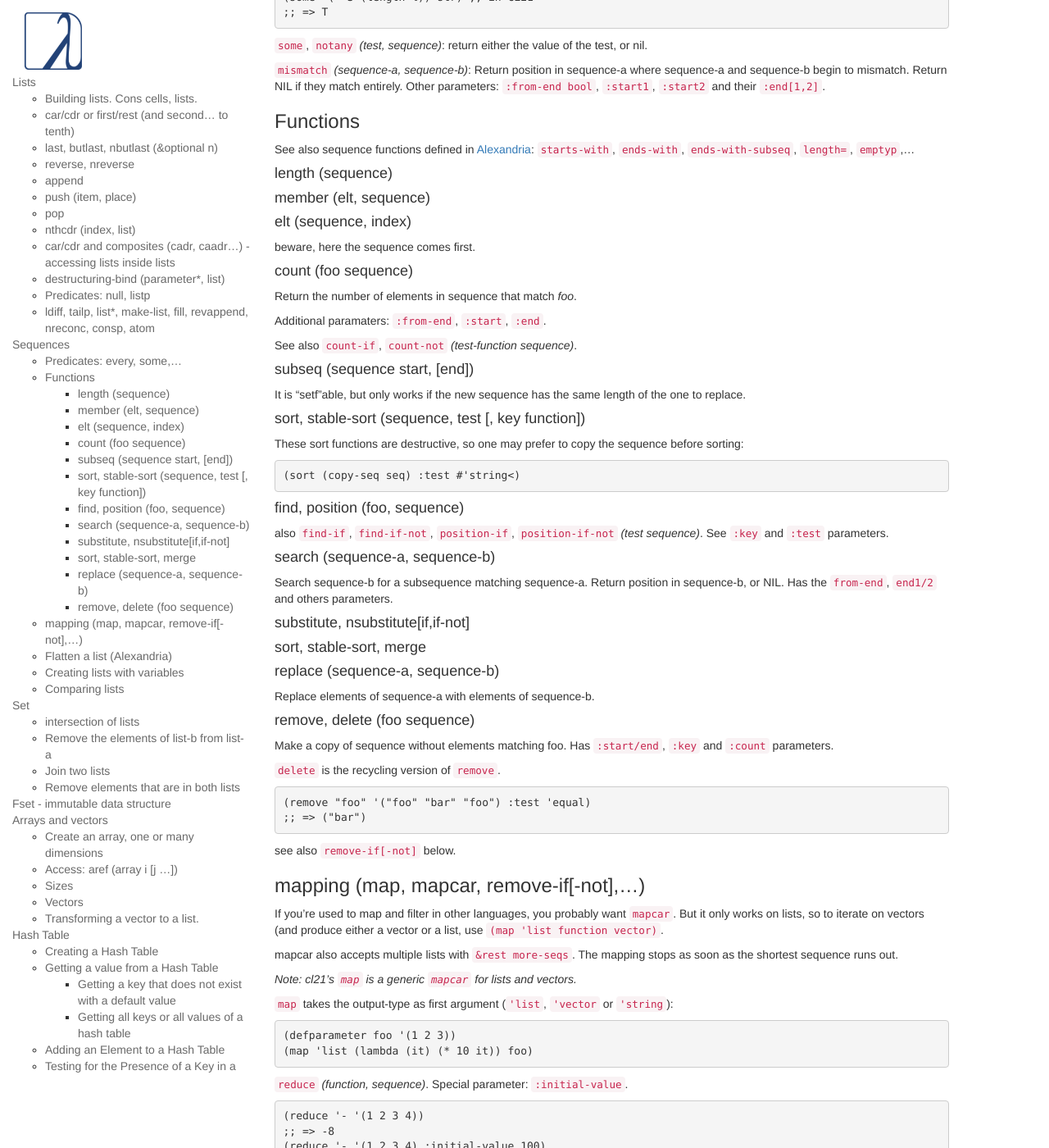
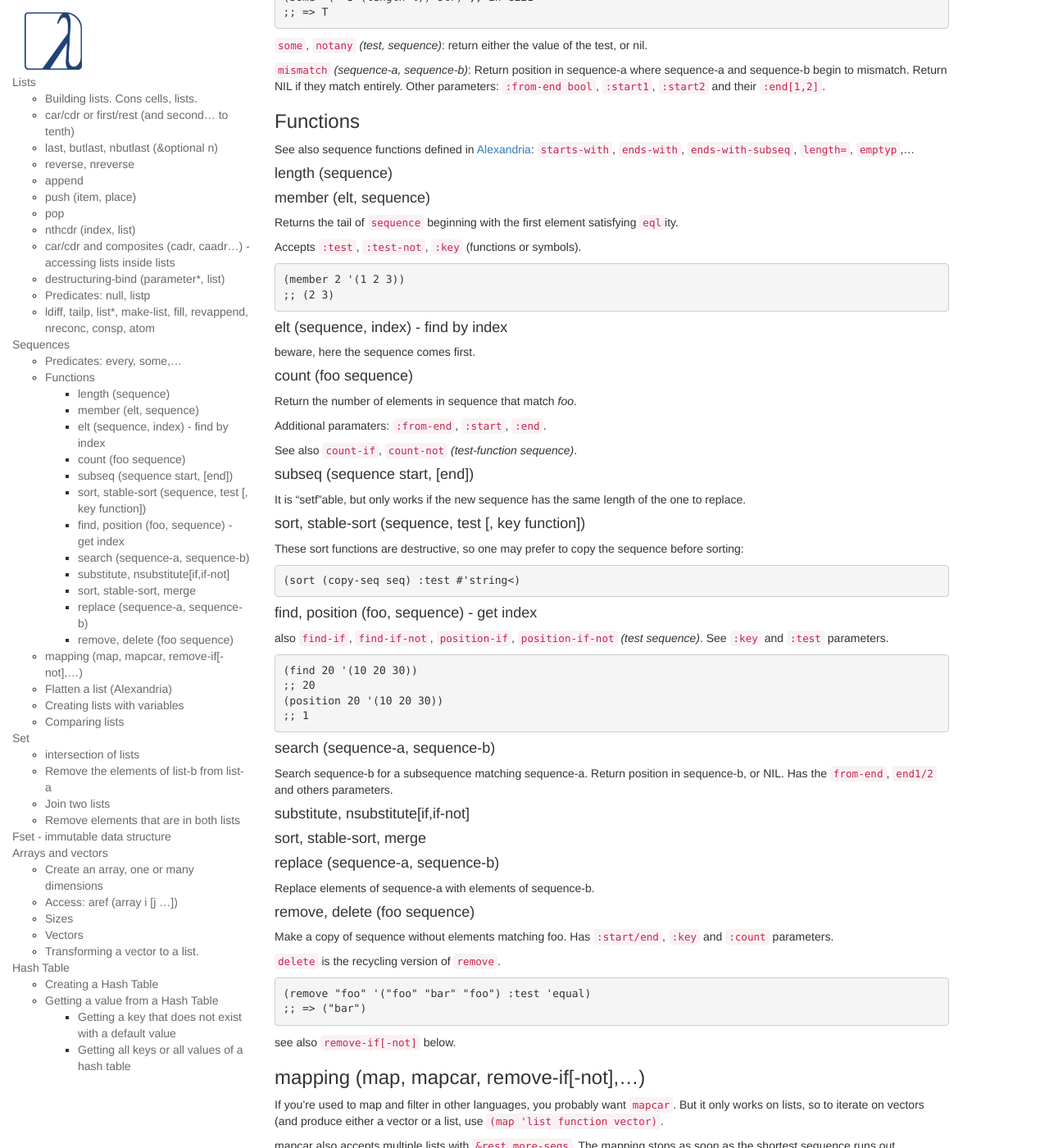
Before and after one commit to LispCookbook/cl-cookbook, a Jekyll site: the page built from data-structures.md, in a window 1280 px wide and 1400 px high, scrolled down 5226 px. Shown: the whole window at 82% size. Built offline with Jekyll 4.4.1, drawn with Linux system fonts in a browser that asks for light colours.

Commit message:
data structures - small examples and subtitles++

```diff
--- a/data-structures.md
+++ b/data-structures.md
@@ -380,7 +380,16 @@ See also sequence functions defined in
 
 #### member (elt, sequence)
 
-#### elt (sequence, index)
+Returns the tail of `sequence` beginning with the first element satisfying `eql`ity.
+
+Accepts `:test`, `:test-not`, `:key` (functions or symbols).
+
+~~~lisp
+(member 2 '(1 2 3))
+;; (2 3)
+~~~
+
+#### elt (sequence, index) - find by index
 
 beware, here the sequence comes first.
 
@@ -403,10 +412,17 @@ These sort functions are destructive, so one may prefer to copy the sequence bef
 
     (sort (copy-seq seq) :test #'string<)
 
-#### find, position (foo, sequence)
+#### find, position (foo, sequence) - get index
 
 also `find-if`, `find-if-not`, `position-if`, `position-if-not` *(test
 sequence)*. See `:key` and `:test` parameters.
+
+~~~lisp
+(find 20 '(10 20 30))
+;; 20
+(position 20 '(10 20 30))
+;; 1
+~~~
 
 #### search (sequence-a, sequence-b)
 
```
